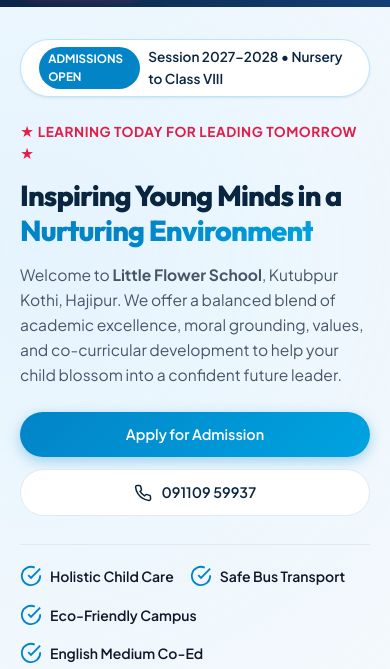
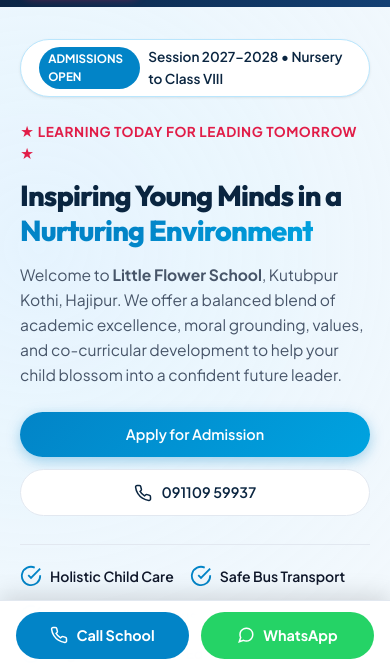
Before and after one commit to dev-akash16/Little-Flower-School, a plain HTML site: page index.html in a window 390 px wide. Shown: the part 175-844 px from the top of the page. Drawn offline with Linux system fonts and the light colour scheme.

Commit message:
Update style.css

```diff
--- a/css/style.css
+++ b/css/style.css
@@ -1987,12 +1987,16 @@ textarea.form-control {
    ========================================================================== */
 .mobile-bottom-bar,
 .mobile-bottom-dock {
-  display: none !important;
+  display: none;
 }
 
 @media (max-width: 768px) {
   body {
-    padding-bottom: 85px !important;
+    padding-bottom: 0 !important;
+  }
+
+  .site-footer {
+    padding-bottom: 120px !important;
   }
 
   /* Universal button wrapping on mobile: long CTA texts wrap smoothly and never overflow */
@@ -2016,19 +2020,19 @@ textarea.form-control {
 
   /* Sleek Docked Bottom Action Bar */
   .mobile-bottom-bar {
-    display: flex;
-    position: fixed;
-    bottom: 0;
-    left: 0;
-    right: 0;
-    z-index: 1000;
-    background: rgba(255, 255, 255, 0.98);
-    backdrop-filter: blur(12px);
-    -webkit-backdrop-filter: blur(12px);
-    border-top: 1px solid #e2e8f0;
-    padding: 0.6rem 1rem;
-    gap: 0.75rem;
-    box-shadow: 0 -4px 20px rgba(0, 0, 0, 0.1);
+    display: flex !important;
+    position: fixed !important;
+    bottom: 0 !important;
+    left: 0 !important;
+    right: 0 !important;
+    z-index: 9999 !important;
+    background: rgba(255, 255, 255, 0.98) !important;
+    backdrop-filter: blur(12px) !important;
+    -webkit-backdrop-filter: blur(12px) !important;
+    border-top: 1px solid #e2e8f0 !important;
+    padding: 0.65rem 1rem !important;
+    gap: 0.75rem !important;
+    box-shadow: 0 -4px 25px rgba(0, 0, 0, 0.15) !important;
   }
 
   .mobile-bottom-btn {
```
